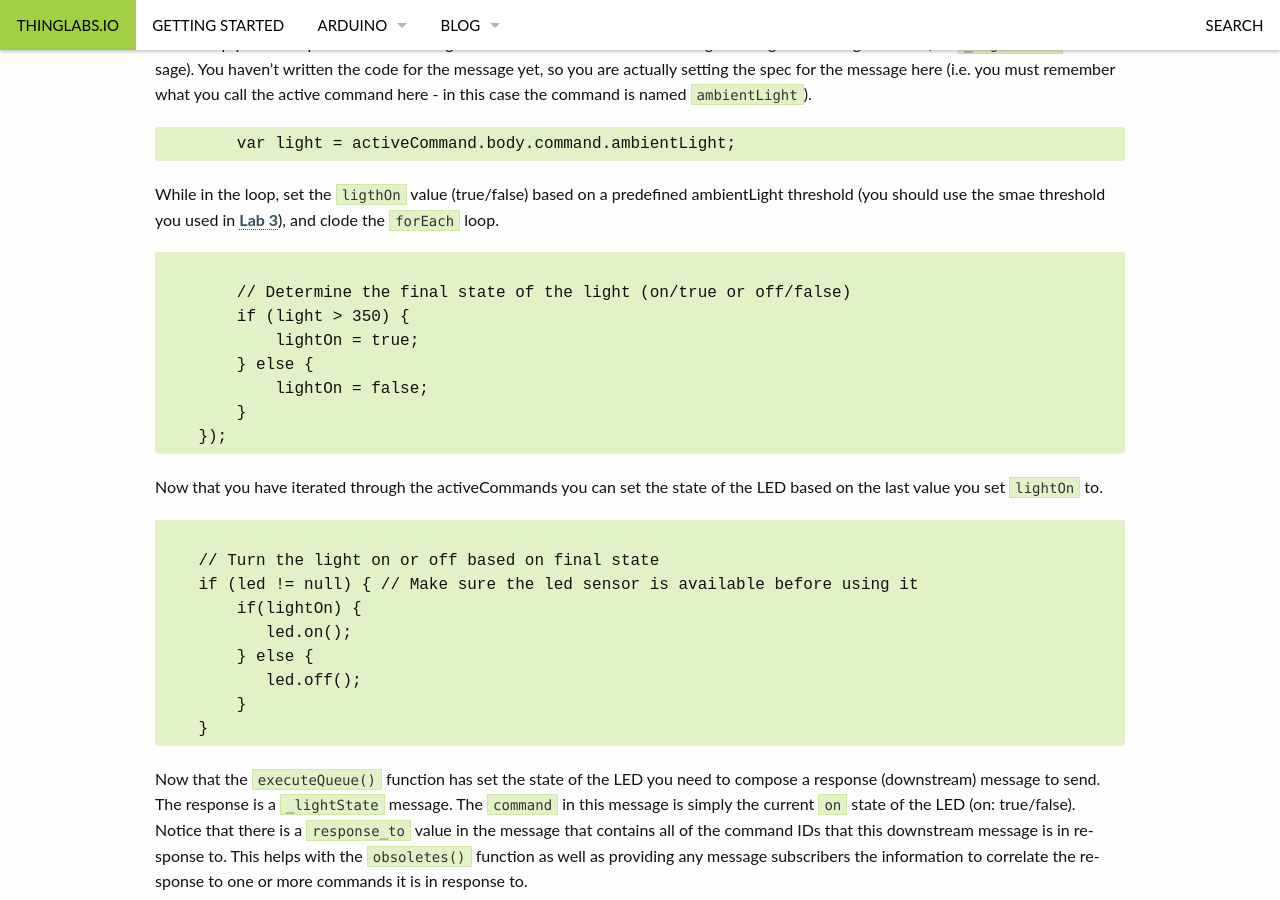
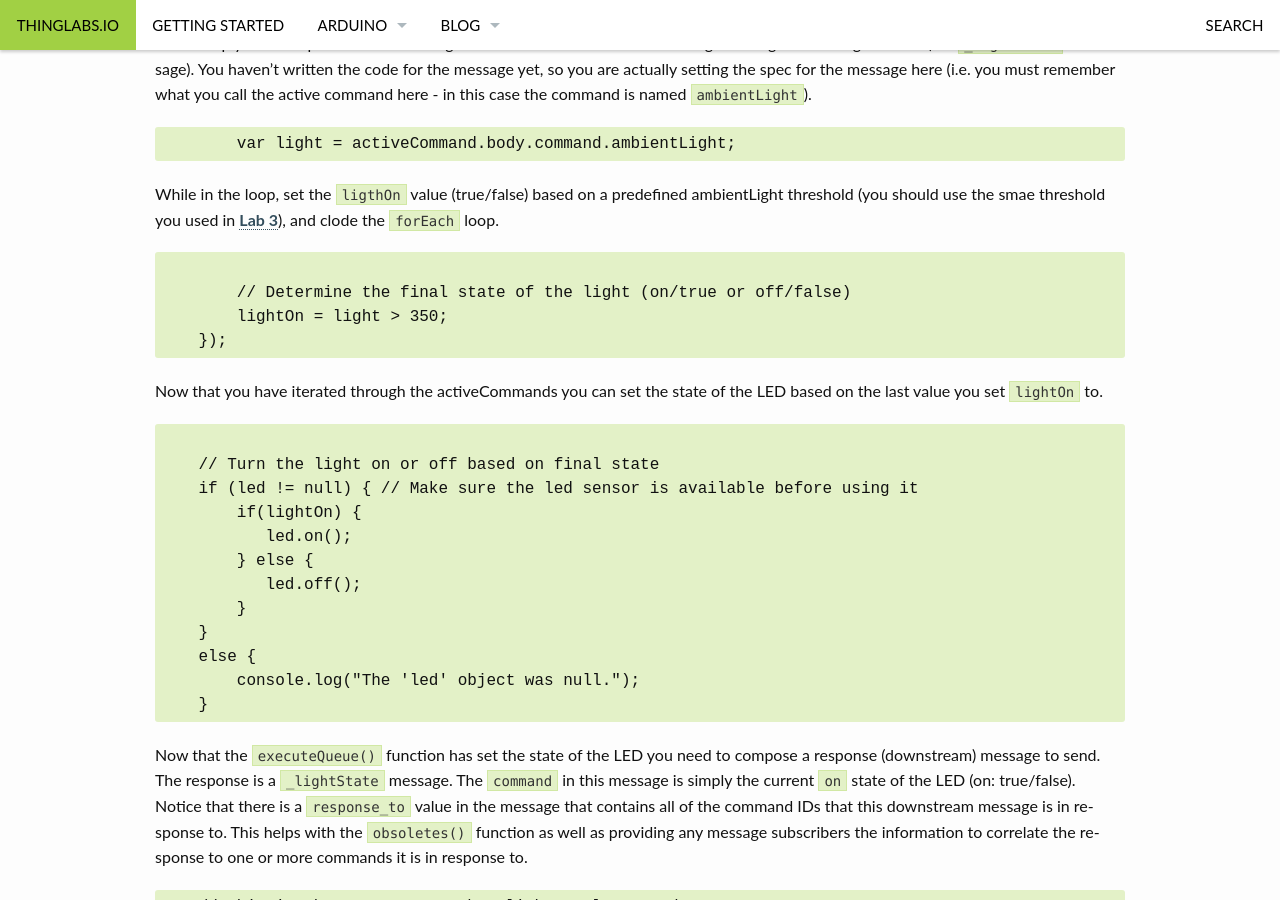
Before and after one commit to ThingLabsIo/ThingLabsIo.github.io, a Jekyll site: the page built from pages/lab005.md, in a window 1280 px wide and 900 px high, scrolled down 7878 px. Built offline with Jekyll 4.4.1, drawn with Linux system fonts in a browser that asks for light colours.

Commit message:
Code change

```diff
--- a/pages/lab005.md
+++ b/pages/lab005.md
@@ -256,11 +256,7 @@ In the loop you will capture the ambientLight value that is defined in the messa
 While in the loop, set the <code>ligthOn</code> value (true/false) based on a predefined ambientLight threshold (you should use the smae threshold you used in [Lab 3][10]), and clode the <code>forEach</code> loop.
 <pre>
         // Determine the final state of the light (on/true or off/false)
-        if (light > 350) {
-            lightOn = true;
-        } else {
-            lightOn = false;
-        }
+        lightOn = light > 350;
     });
 </pre>
 
@@ -273,6 +269,9 @@ Now that you have iterated through the activeCommands you can set the state of t
         } else {
            led.off();
         }
+    }
+    else {
+        console.log("The 'led' object was null.");
     }
 </pre>
 
```
